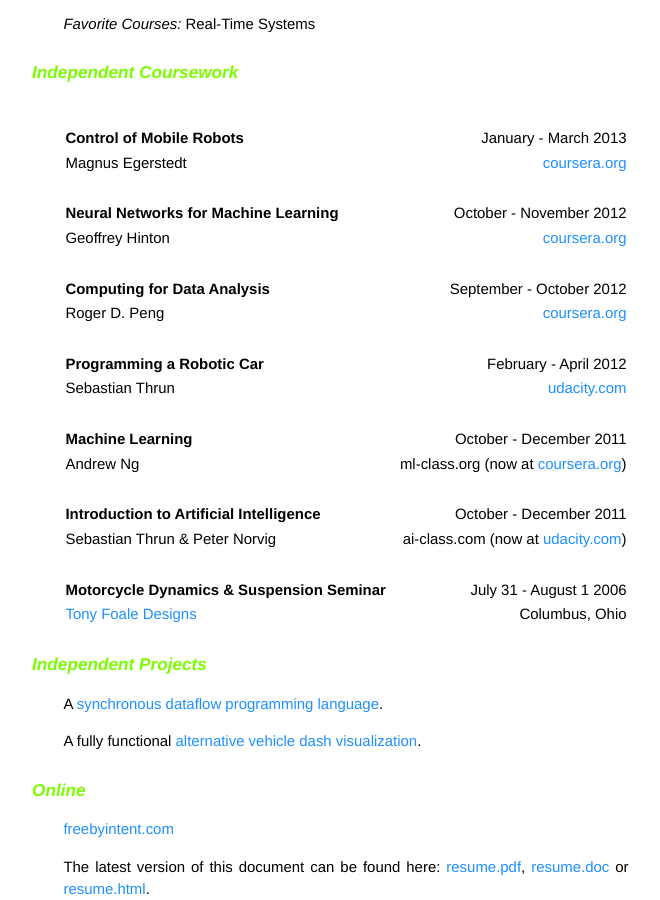
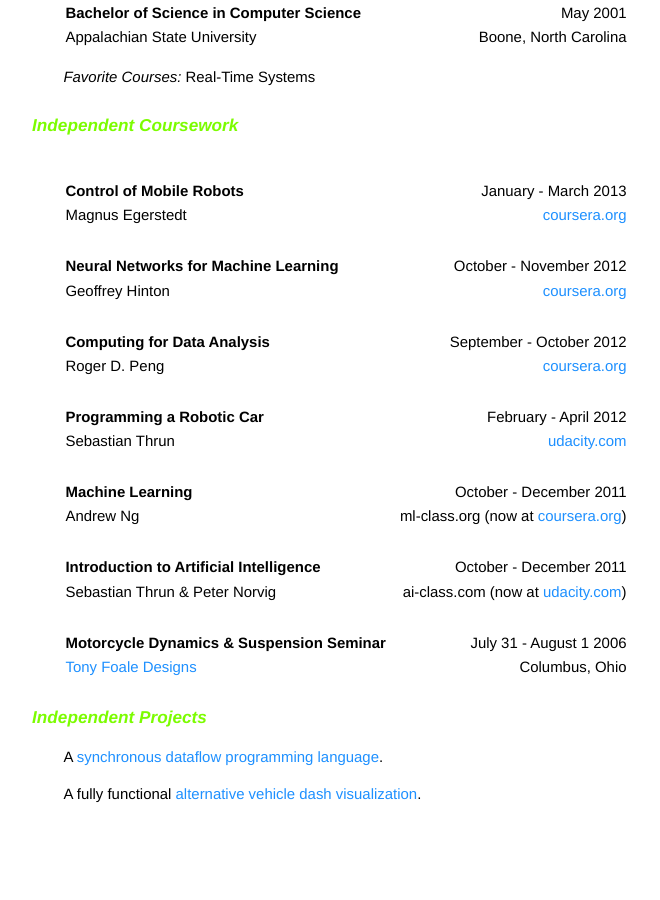
Before and after one commit to tuckerkevin/tuckerkevin.github.io, a Jekyll site: the page built from resume.md, in a window 1280 px wide and 900 px high, scrolled down 1801 px. Shown: the whole window, without its empty margins (294-954 px from the left). Built offline with Jekyll 4.4.1, drawn with Linux system fonts in a browser that asks for light colours; Markdown is read by kramdown in place of the engine named in the settings; after the commit the page ends 2607 px from its top, so only the background shows below that.

Commit message:
Move website url to top with email and put them in table cell aligned to the right.

```diff
--- a/resume.md
+++ b/resume.md
@@ -108,9 +111,3 @@
 A [synchronous dataflow programming language]({{site.url}}/dataflow.html).
 
 A fully functional [alternative vehicle dash visualization]({{site.url}}/dash.html).
-
-## Online
-
-[freebyintent.com](http://freebyintent.com)
-
-The latest version of this document can be found here: [resume.pdf](https://dl.dropbox.com/u/17087118/resume.pdf), [resume.doc](https://dl.dropbox.com/u/17087118/resume.doc) or [resume.html]({{site.url}}/resume.html).
```
Also changed, not shown: other parts of resume.md (+4 -1 lines).
